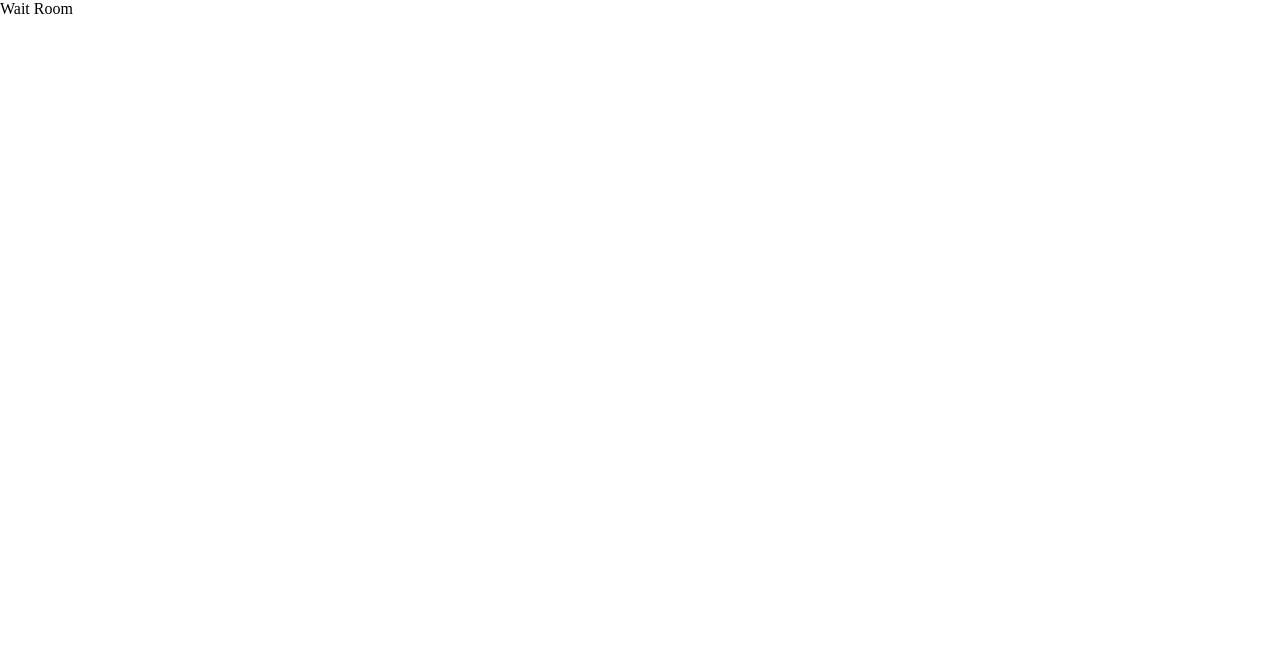
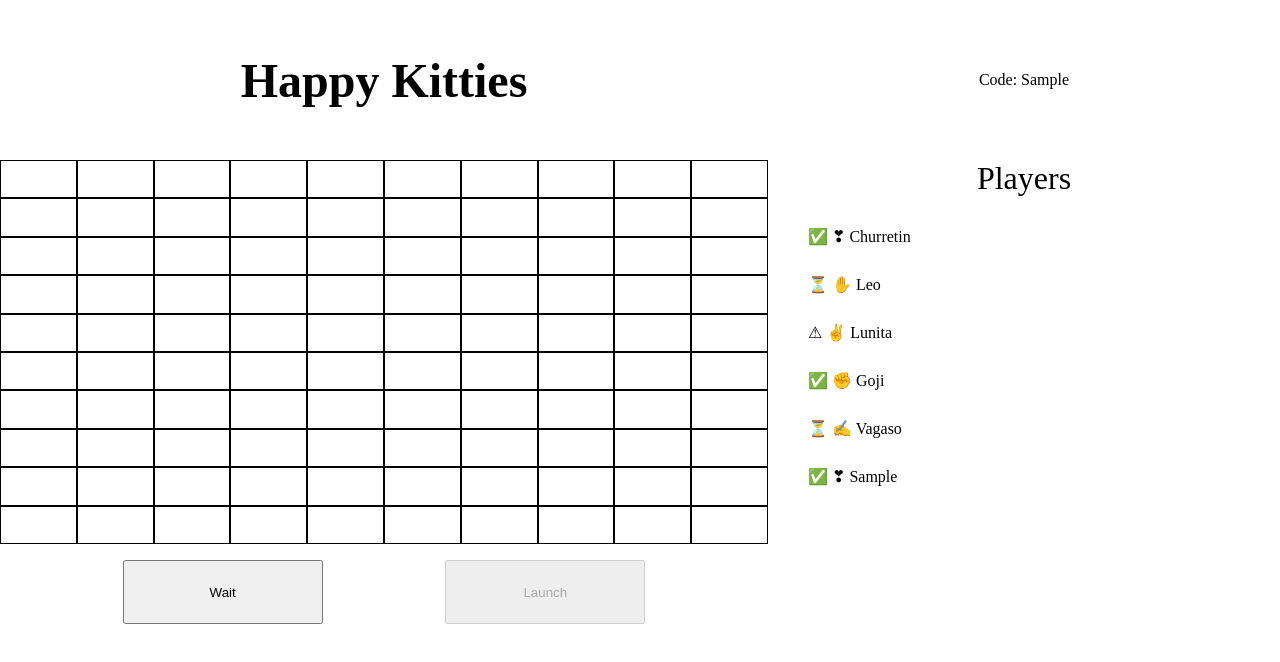
Before and after one commit to juancjara/happy-kittens, a React (Create React App) app in the folder packages/web/: page / in a window 1280 px wide. Both pictures are taken after typing "Sample" into the empty fields and a click on the button "Create". Shown: the top 662 px of the page. Built offline with nearby package versions, Linux system fonts and the light colour scheme.

Commit message:
[WaitRoom] add wait room and minigame

```diff
--- a/packages/web/src/App.tsx
+++ b/packages/web/src/App.tsx
@@ -4,6 +4,7 @@ import Loading from "./Loading";
 import { useState } from "react";
 import * as Room from "./core/Room";
 import * as User from "./core/User";
+import RoomsAPI from "./api/RoomsAPI";
 
 type LandingGameState = {
   type: "landing";
@@ -22,26 +23,6 @@ type LoadingGameState = {
 
 type GameState = LandingGameState | WaitRoomGameState | LoadingGameState;
 
-class RoomsAPI {
-  static create(user: User.t): Promise<Room.t> {
-    return new Promise<Room.t>((resolve, _) => {
-      setTimeout(() => resolve(Room.make(user)), 1000);
-    });
-  }
-
-  static join(room: Room.t, user: User.t): Promise<Room.t> {
-    return new Promise<Room.t>((_, reject) => {
-      setTimeout(
-        () =>
-          reject(
-            `Failed to join ${room} as ${user}. Verify that the room exist`
-          ),
-        1000
-      );
-    });
-  }
-}
-
 function App() {
   const [state, setState] = useState<GameState>({ type: "landing" });
   const moveToLanding = (error?: string) =>
@@ -49,6 +30,7 @@ function App() {
   const moveToLoading = () => setState({ type: "loading" });
   const moveToWaitRoom = (room: Room.t, user: User.t) =>
     setState({ type: "wait_room", room, user });
+
   switch (state.type) {
     case "landing":
       return (
@@ -69,7 +51,13 @@ function App() {
         />
       );
     case "wait_room":
-      return <WaitRoom room={state.room} user={state.user} />;
+      return (
+        <WaitRoom
+          room={state.room}
+          user={state.user}
+          onLaunch={moveToLoading}
+        />
+      );
     case "loading":
       return <Loading />;
   }
--- /dev/null
+++ b/packages/web/src/MiniGame.tsx
@@ -0,0 +1,36 @@
+import * as CSS from "csstype";
+import * as Player from "./core/Player";
+import { Position } from "./state/WaitRoom";
+
+export function MiniGame(props: {
+  claimed: Array<Position>;
+  onClaim: (row: number, col: number) => void;
+  getEmoji: (player: Player.t) => string | undefined;
+}) {
+  const style: CSS.Properties = {
+    display: "grid",
+    height: "100%",
+    gridTemplateColumns: "repeat(10, 10%)",
+    gridTemplateRows: "repeat(10, 10%)",
+  };
+  const cellStyle: CSS.Properties = {
+    border: "solid 1px",
+  };
+  const cells = [];
+  for (let i = 0; i < 10; i++) {
+    for (let j = 0; j < 10; j++) {
+      const pos = props.claimed.find(({ row, col }) => row === i && col == j);
+      const value = pos?.player && props.getEmoji(pos.player);
+      cells.push(
+        <div
+          key={`cell-${i}-${j}`}
+          style={cellStyle}
+          onClick={() => props.onClaim(i, j)}
+        >
+          {value}
+        </div>
+      );
+    }
+  }
+  return <div style={style}>{cells}</div>;
+}
--- a/packages/web/src/WaitRoom.tsx
+++ b/packages/web/src/WaitRoom.tsx
@@ -1,8 +1,190 @@
+import * as CSS from "csstype";
+import React, { useState } from "react";
 import * as Room from "./core/Room";
 import * as User from "./core/User";
+import * as Player from "./core/Player";
+import {
+  useWaitRoom,
+  WaitRoomActions,
+  WaitRoomPlayer,
+  WaitPlayerStatus,
+  Selectors,
+} from "./state/WaitRoom";
+import { MiniGame } from "./MiniGame";
 
-function WaitRoom(props: { room: Room.t; user: User.t }) {
-  return <div> Wait Room</div>;
+function Cell(props: {
+  children: React.ReactNode;
+  align?: string;
+  justify?: string;
+}) {
+  const style: CSS.Properties = {
+    alignSelf: props.align,
+    justifySelf: props.justify,
+  };
+
+  return <div style={style}>{props.children}</div>;
+}
+
+function Flex(props: { children: React.ReactNode }) {
+  return (
+    <div
+      style={{
+        display: "flex",
+        height: "100%",
+        justifyContent: "space-evenly",
+        marginTop: "16px",
+      }}
+    >
+      {props.children}
+    </div>
+  );
+}
+
+function Button(props: {
+  label: string;
+  disabled?: boolean;
+  onClick: () => void;
+}) {
+  return (
+    <button
+      style={{ width: "200px" }}
+      disabled={props.disabled}
+      onClick={props.onClick}
+    >
+      {" "}
+      {props.label}
+    </button>
+  );
+}
+
+function Hero() {
+  const style: CSS.Properties = {
+    textAlign: "center",
+    height: "100%",
+    fontWeight: "bold",
+    fontSize: "xxx-large",
+  };
+  return <div style={style}> Happy Kitties </div>;
+}
+
+function Code(props: { room: Room.t }) {
+  return <span>Code: {props.room}</span>;
+}
+
+const STATUS_EMOJIES = {
+  [WaitPlayerStatus.READY]: "\u2705",
+  [WaitPlayerStatus.WAITING]: "\u23f3",
+  [WaitPlayerStatus.DISCONNECTED]: "\u26a0",
+};
+const GARBAJE_EMOJI = "\u26d4";
+function Players(props: {
+  players: Array<WaitRoomPlayer>;
+  dispatch: (action: WaitRoomActions) => void;
+}) {
+  const [hovered, setHovered] = useState<Player.t | null>(null);
+  return (
+    <>
+      <div style={{ textAlign: "center", fontSize: "xx-large" }}>Players</div>
+      <ul>
+        {props.players.map(({ player, status, emoji }) => {
+          return (
+            <li
+              key={player.id}
+              style={{ lineHeight: 3, listStyle: "none" }}
+              onMouseEnter={() => setHovered(player)}
+              onMouseMove={() => setHovered(player)}
+              onMouseLeave={() => setHovered(null)}
+            >
+              {STATUS_EMOJIES[status]}
+              {` ${emoji} ${player.name} `}
+              {hovered === player ? (
+                <button
+                  onClick={() =>
+                    props.dispatch({ action: "REMOVE", payload: { player } })
+                  }
+                >
+                  {GARBAJE_EMOJI}
+                </button>
+              ) : null}
+            </li>
+          );
+        })}
+      </ul>
+    </>
+  );
+}
+
+function StatusButton(props: {
+  me: WaitRoomPlayer;
+  dispatch: (actions: WaitRoomActions) => void;
+}) {
+  return (
+    <Button
+      label={props.me.status == WaitPlayerStatus.READY ? "Wait" : "Ready"}
+      onClick={() =>
+        props.dispatch({
+          action: "SET_STATUS",
+          payload: {
+            player: props.me.player,
+            status:
+              props.me.status == WaitPlayerStatus.READY
+                ? WaitPlayerStatus.WAITING
+                : WaitPlayerStatus.READY,
+          },
+        })
+      }
+    />
+  );
+}
+
+function WaitRoom(props: { room: Room.t; user: User.t; onLaunch: () => void }) {
+  const style: CSS.Properties = {
+    height: "100%",
+    display: "grid",
+    gridTemplateColumns: "60% auto",
+    gridTemplateRows: "20% auto",
+  };
+  const [state, dispatch] = useWaitRoom(props.user);
+  const me = Selectors.getUser(props.user, state);
+  return (
+    <div style={style}>
+      <Cell align="center" justify="center">
+        <Hero />
+      </Cell>
+      <Cell align="center" justify="center">
+        <Code room={props.room} />
+      </Cell>
+      <Cell>
+        <div style={{ height: "60%" }}>
+          {me && (
+            <MiniGame
+              claimed={state.claimed}
+              onClaim={(row, col) =>
+                dispatch({
+                  action: "CLAIM",
+                  payload: { row, col, player: me.player },
+                })
+              }
+              getEmoji={(player) => Selectors.getEmoji(player, state)}
+            />
+          )}
+        </div>
+        <div style={{ height: "10%" }}>
+          <Flex>
+            {me && <StatusButton me={me} dispatch={dispatch} />}
+            <Button
+              label="Launch"
+              disabled={!Selectors.allReady(state)}
+              onClick={props.onLaunch}
+            />
+          </Flex>
+        </div>
+      </Cell>
+      <Cell>
+        <Players players={state.players} dispatch={dispatch} />
+      </Cell>
+    </div>
+  );
 }
 
 export default WaitRoom;
--- /dev/null
+++ b/packages/web/src/api/RoomsAPI.ts
@@ -0,0 +1,25 @@
+
+import * as Room from "../core/Room";
+import * as User from "../core/User";
+
+class RoomsAPI {
+  static create(user: User.t): Promise<Room.t> {
+    return new Promise<Room.t>((resolve, _) => {
+      setTimeout(() => resolve(Room.make(user)), 1000);
+    });
+  }
+
+  static join(room: Room.t, user: User.t): Promise<Room.t> {
+    return new Promise<Room.t>((_, reject) => {
+      setTimeout(
+        () =>
+          reject(
+            `Failed to join ${room} as ${user}. Verify that the room exist`
+          ),
+        1000
+      );
+    });
+  }
+}
+
+export default RoomsAPI;
--- /dev/null
+++ b/packages/web/src/core/Player.ts
@@ -0,0 +1,19 @@
+import type {Opaque} from './Opaque';
+import * as User from './User';
+
+enum PlayerState {
+  READY = "READY",
+  WAITING = "WAITING",
+  DISCONNECTED = "DISCONNECTED",
+};
+
+type $Player = {
+  id: string,
+  name: User.t,
+};
+
+export type t = Opaque<'Player', $Player>;
+
+export function make(value: $Player): t {
+  return value as t;
+}
--- /dev/null
+++ b/packages/web/src/state/WaitRoom.ts
@@ -0,0 +1,122 @@
+import { useReducer } from "react";
+import * as Player from "../core/Player";
+import * as User from "../core/User";
+import * as Room from "../core/Room";
+
+export enum WaitPlayerStatus {
+  READY = "READY",
+  WAITING = "WAITING",
+  DISCONNECTED = "DISCONNECTED",
+}
+
+export type WaitRoomPlayer = {
+  player: Player.t;
+  emoji: string;
+  status: WaitPlayerStatus;
+};
+
+export type Position = {
+  row: number;
+  col: number;
+  player: Player.t;
+};
+
+type WaitRoomState = {
+  players: Array<WaitRoomPlayer>;
+  claimed: Array<Position>;
+};
+
+type Action<ID, Payload> = { action: ID; payload: Payload };
+
+type SetStatus = Action<
+  "SET_STATUS",
+  {
+    player: Player.t;
+    status: WaitPlayerStatus;
+  }
+>;
+type Remove = Action<
+  "REMOVE",
+  {
+    player: Player.t;
+  }
+>;
+type Claim = Action<
+  "CLAIM",
+  {
+    player: Player.t;
+    row: number;
+    col: number;
+  }
+>;
+
+export type WaitRoomActions = SetStatus | Remove | Claim;
+
+function reduce(state: WaitRoomState, msg: WaitRoomActions): WaitRoomState {
+  switch (msg.action) {
+    case "SET_STATUS": {
+      const { payload } = msg;
+      return {
+        ...state,
+        players: state.players.map((wp) =>
+          wp.player == payload.player ? { ...wp, status: payload.status } : wp
+        ),
+      };
+    }
+    case "REMOVE": {
+      const { payload } = msg;
+      return {
+        ...state,
+        players: state.players.filter((wp) => wp.player != payload.player),
+      };
+    }
+    case "CLAIM": {
+      const { payload } = msg;
+      return {
+        ...state,
+        claimed: [
+          ...state.claimed.filter(
+            ({ row, col }) => !(row === payload.row && col == payload.col)
+          ),
+          payload,
+        ],
+      };
+    }
+  }
+}
+
+const MOCK_PLAYERS = ["Churretin", "Leo", "Lunita", "Goji", "Vagaso"];
+const EMOJIES = ["\u2763", "\u270B", "\u270C", "\u270A", "\u270D"];
+
+export function useWaitRoom(
+  user: User.t
+): [WaitRoomState, (action: WaitRoomActions) => void] {
+  const [state, dispatch] = useReducer(reduce, {
+    players: [...MOCK_PLAYERS, user as string].map((p, ix) => ({
+      player: Player.make({ id: String(ix), name: User.make(p) }),
+      emoji: EMOJIES[ix % EMOJIES.length],
+      status:
+        ix % 3 == 0 || p == user
+          ? WaitPlayerStatus.READY
+          : ix % 3 == 1
+          ? WaitPlayerStatus.WAITING
+          : WaitPlayerStatus.DISCONNECTED,
+    })),
+    claimed: [],
+  });
+  return [state, dispatch];
+}
+
+export const Selectors = {
+  allReady(state: WaitRoomState) {
+    return state.players.every((wp) => wp.status === WaitPlayerStatus.READY);
+  },
+
+  getUser(user: User.t, state: WaitRoomState) {
+    return state.players.find((wp) => wp.player.name == user);
+  },
+
+  getEmoji(player: Player.t, state: WaitRoomState) {
+    return state.players.find((wp) => wp.player == player)?.emoji;
+  },
+};
```
